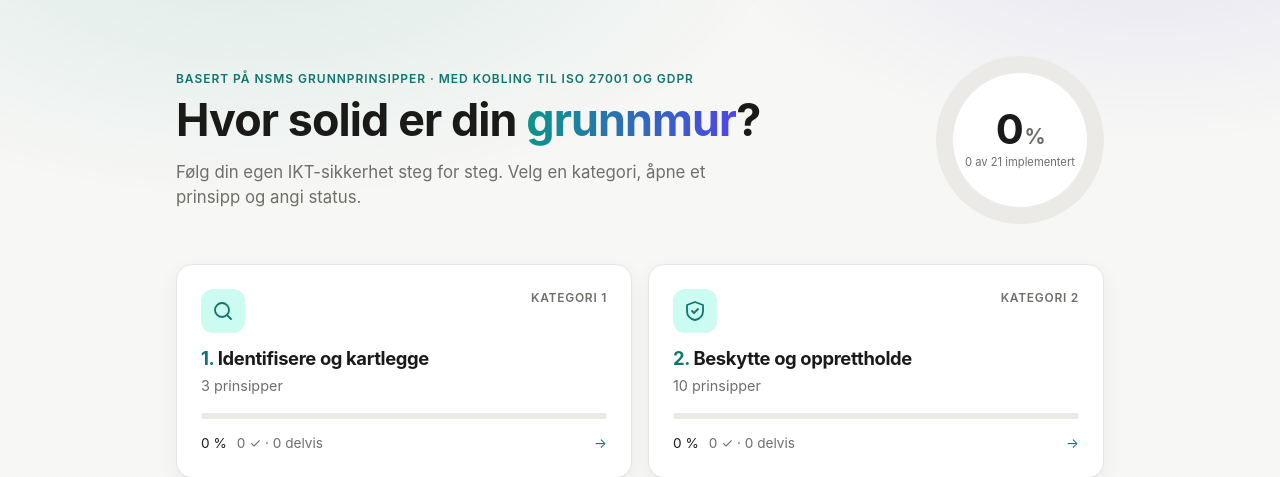
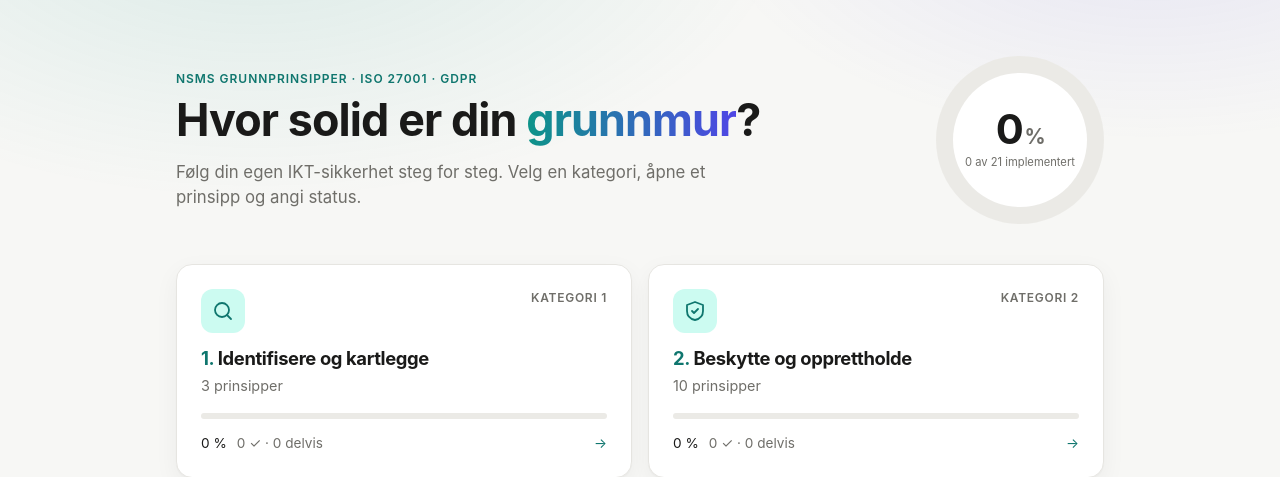
Before and after one commit to ulaskorhan/grc-grunnmur, a Flask app: page / in a window 1280 px wide. Shown: the part 94-571 px from the top of the page. Run offline with Flask 3, Linux system fonts and the light colour scheme; data that the repository does not hold is empty.

Commit message:
Shorter homepage subtitle: NSM, ISO 27001, GDPR
Co-Authored-By: Claude Opus 5.5 <noreply@anthropic.com>

```diff
--- a/docs/index.html
+++ b/docs/index.html
@@ -53,8 +53,8 @@
 <!-- data-ids lists the principles this block summarises (used by static-mode.js) -->
 <section class="hero" data-ids="1.1 1.2 1.3 2.1 2.2 2.3 2.4 2.5 2.6 2.7 2.8 2.9 2.10 3.1 3.2 3.3 3.4 4.1 4.2 4.3 4.4 ">
   <div class="hero-text">
-    <!-- Says "kobling til" ISO 27001, not "basert på": until v3 ISO is only a reference field -->
-    <p class="eyebrow">Basert på NSMs grunnprinsipper · med kobling til ISO 27001 og GDPR</p>
+    <!-- NSM first: it is the base. ISO 27001 and GDPR are references until v3 -->
+    <p class="eyebrow">NSMs grunnprinsipper · ISO 27001 · GDPR</p>
     <h1>Hvor solid er din <span class="highlight">grunnmur</span>?</h1>
     <p class="lead">Følg din egen IKT-sikkerhet steg for steg. Velg en kategori,
        åpne et prinsipp og angi status.</p>
--- a/templates/home.html
+++ b/templates/home.html
@@ -6,8 +6,8 @@
 <!-- data-ids lists the principles this block summarises (used by static-mode.js) -->
 <section class="hero" data-ids="{% for c in cards %}{% for p in c.category.principles %}{{ p[0] }} {% endfor %}{% endfor %}">
   <div class="hero-text">
-    <!-- Says "kobling til" ISO 27001, not "basert på": until v3 ISO is only a reference field -->
-    <p class="eyebrow">Basert på NSMs grunnprinsipper · med kobling til ISO 27001 og GDPR</p>
+    <!-- NSM first: it is the base. ISO 27001 and GDPR are references until v3 -->
+    <p class="eyebrow">NSMs grunnprinsipper · ISO 27001 · GDPR</p>
     <h1>Hvor solid er din <span class="highlight">grunnmur</span>?</h1>
     <p class="lead">Følg din egen IKT-sikkerhet steg for steg. Velg en kategori,
        åpne et prinsipp og angi status.</p>
```
